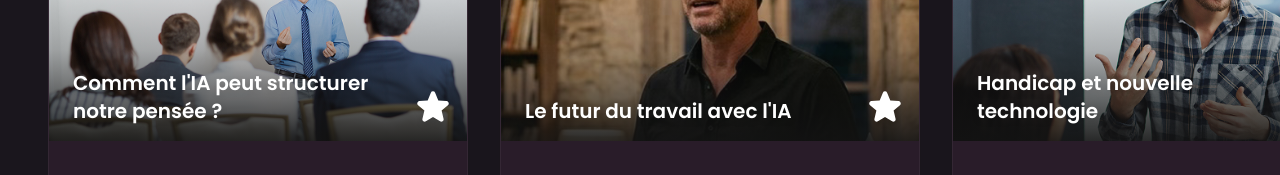
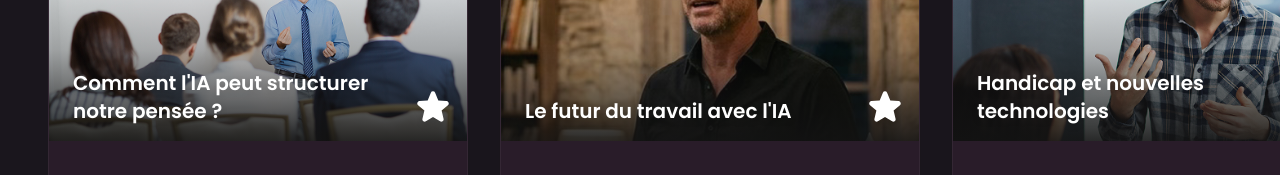
Before and after one commit to soniiix/resonance-web, a Next.js app: page / in a window 1280 px wide. Shown: the part 3153-3328 px from the top of the page. Built offline with nearby package versions, Linux system fonts and the light colour scheme.

Commit message:
fix: typo

```diff
--- a/app/components/LatestContentSection.tsx
+++ b/app/components/LatestContentSection.tsx
@@ -61,7 +61,7 @@ const podcasts = [
     },
     {
         id: 3,
-        title: "Handicap et nouvelle technologie",
+        title: "Handicap et nouvelles technologies",
         image: "/images/podcast-3.png",
         episodes: [
             { id: 1, title: "Épisode 1 : Accessibilité", description: "20/04/2026 à 15:30 - 20m40s" },
@@ -71,7 +71,7 @@ const podcasts = [
     },
     {
         id: 4,
-        title: "Handicap et nouvelle technologie",
+        title: "Handicap et nouvelles technologies",
         image: "/images/podcast-1.png",
         episodes: [
             { id: 1, title: "Épisode 1 : Accessibilité", description: "20/04/2026 à 15:30 - 20m40s" },
```
